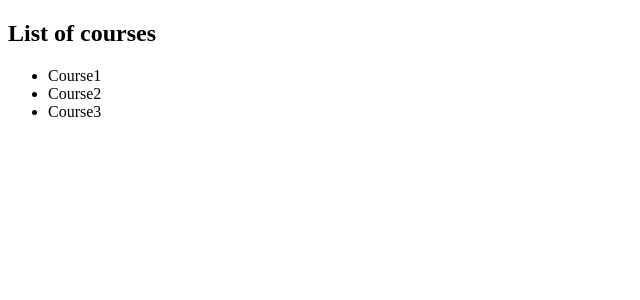
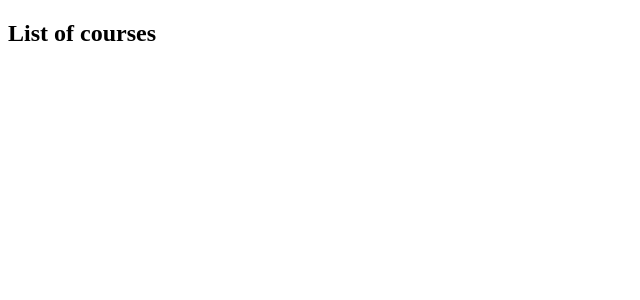
Before and after one commit to kashishsh/angular-training, an Angular app: page / in a window 1280 px wide. Shown: the top 300 px of the page, without its empty margins (0-640 px from the left). Built offline with nearby package versions, Linux system fonts and the light colour scheme.

Commit message:
Adding service to the application

```diff
--- a/src/app/course/course.component.ts
+++ b/src/app/course/course.component.ts
@@ -7,7 +7,6 @@ import { Component, OnInit } from '@angular/core';
 })
 export class CourseComponent implements OnInit {
   title = "List of courses";
-  courses = ["Course1", "Course2", "Course3"];
   constructor() { }
 
   ngOnInit() {
--- /dev/null
+++ b/src/app/courses.service.ts
@@ -0,0 +1,6 @@
+// No decorator requried for services
+export class CoursesService {
+  getCourses() {
+    return ["Course1", "Course2", "Course3"];
+  }
+}
```
